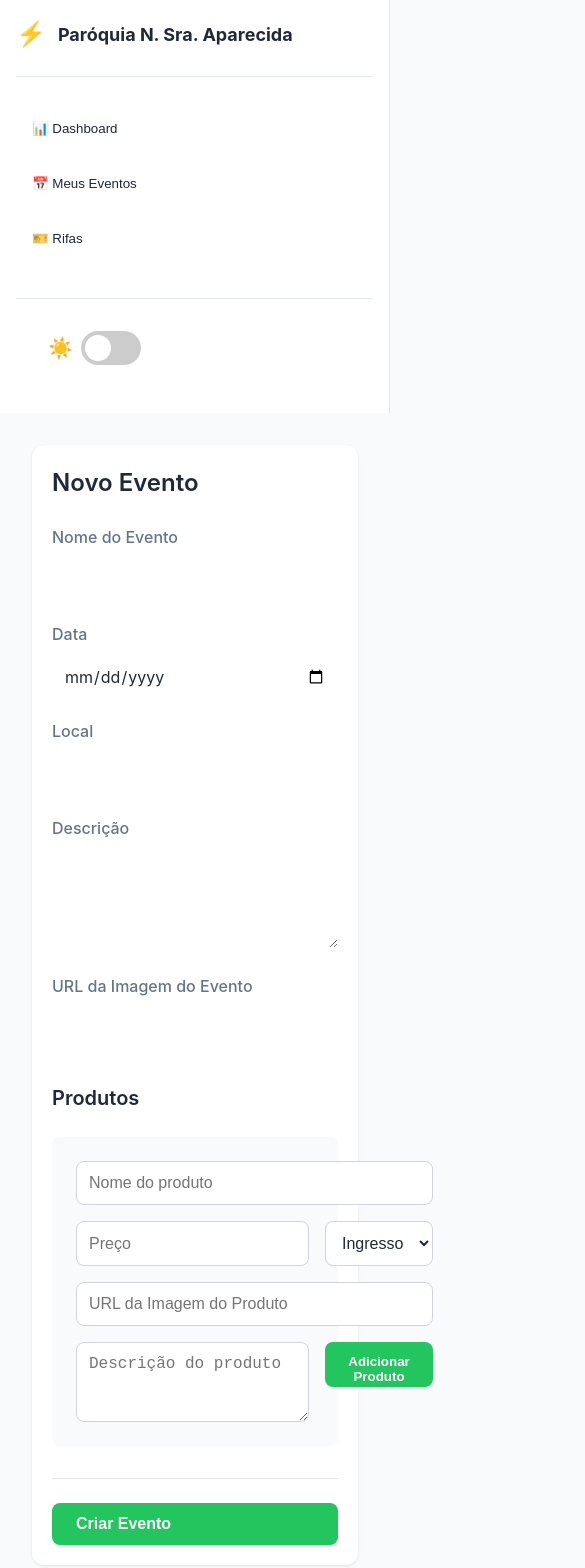
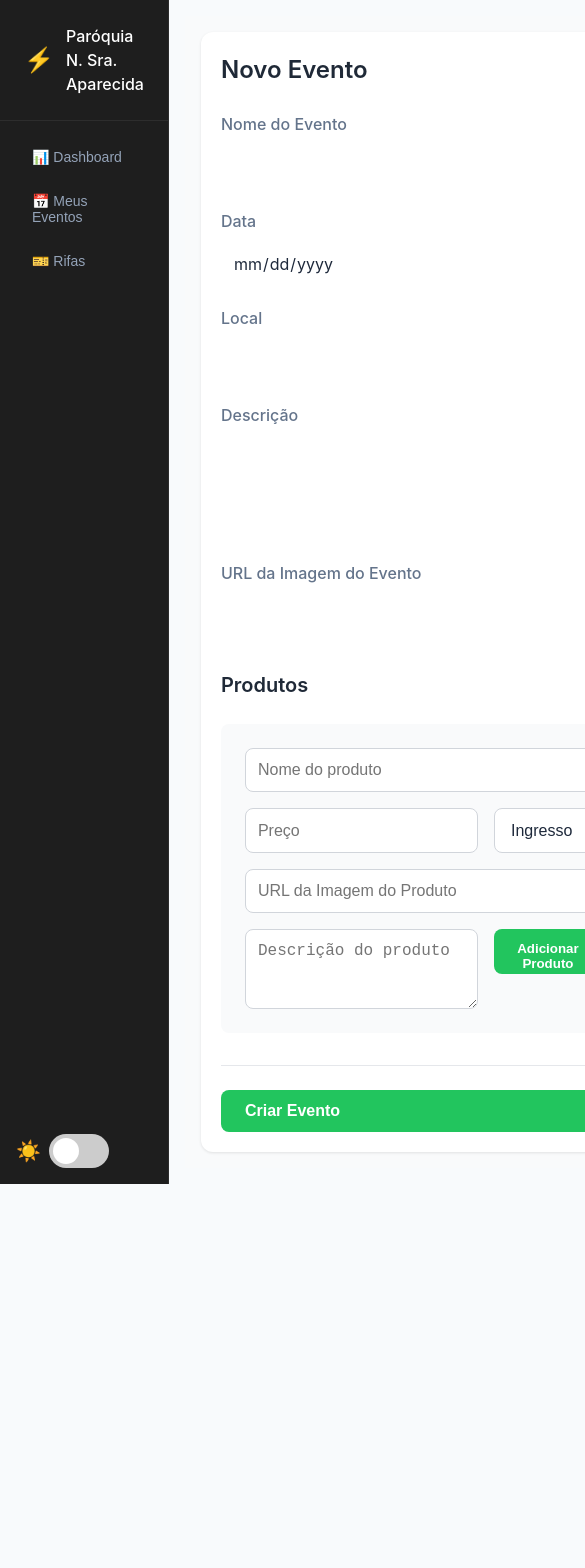
Before and after one commit to vinnimagalhaes/admin-igreja, a React (Vite) app: page /admin/events in a window 390 px wide. Shown: the top 1568 px of the page, 585 px wide, since content can reach past the window. After the commit the page ends 1184 px from the top, so only its background shows below. Built offline with nearby package versions, Linux system fonts and the light colour scheme.

Commit message:
Implementação da rifa

```diff
--- a/src/components/Layout.css
+++ b/src/components/Layout.css
@@ -7,84 +7,127 @@
 .sidebar {
   width: 280px;
   background-color: var(--sidebar-bg);
-  border-right: 1px solid var(--border-color);
-  padding: 24px;
+  border-right: 1px solid var(--border-dark);
   display: flex;
   flex-direction: column;
-  gap: 32px;
+  position: fixed;
+  height: 100vh;
+  left: 0;
+  top: 0;
 }
 
 .sidebar-header {
+  padding: 24px;
+  border-bottom: 1px solid var(--border-dark);
   display: flex;
   align-items: center;
   gap: 12px;
-  padding-bottom: 24px;
-  border-bottom: 1px solid var(--border-color);
 }
 
 .logo {
   font-size: 24px;
+  color: var(--accent-color);
 }
 
 .sidebar-header h2 {
+  color: white;
+  font-size: 16px;
+  font-weight: 500;
   margin: 0;
-  font-size: 18px;
-  color: #1f2937;
 }
 
 .sidebar-nav {
-  display: flex;
-  flex-direction: column;
-  gap: 8px;
+  padding: 16px;
+  flex: 1;
 }
 
 .nav-item {
   display: flex;
   align-items: center;
   padding: 12px 16px;
-  color: var(--text-primary);
+  color: #94a3b8;
   background: none;
   border: none;
   width: 100%;
   text-align: left;
   cursor: pointer;
   border-radius: 8px;
-  margin-bottom: 8px;
+  margin-bottom: 4px;
+  font-size: 14px;
   transition: all 0.2s;
 }
 
 .nav-item:hover {
-  background-color: var(--bg-secondary);
+  background-color: var(--accent-light);
+  color: white;
 }
 
 .nav-item.active {
-  background-color: var(--accent-color);
-  color: white;
+  background-color: var(--accent-light);
+  color: var(--accent-color);
+}
+
+.nav-item span {
+  margin-right: 12px;
 }
 
 .main-content {
   flex: 1;
-  padding: 24px;
+  margin-left: 280px;
+  padding: 32px;
   background-color: var(--bg-primary);
 }
 
-.sidebar-footer {
-  margin-top: auto;
-  padding: 16px;
-  border-top: 1px solid var(--border-color);
+.page-header {
+  display: flex;
+  justify-content: space-between;
+  align-items: center;
+  margin-bottom: 32px;
 }
 
+.page-header h1 {
+  font-size: 24px;
+  font-weight: 600;
+  color: var(--text-primary);
+  margin: 0;
+}
+
+.action-button {
+  background-color: var(--accent-color);
+  color: white;
+  border: none;
+  padding: 10px 20px;
+  border-radius: 8px;
+  font-weight: 500;
+  cursor: pointer;
+  transition: all 0.2s;
+  display: flex;
+  align-items: center;
+  gap: 8px;
+}
+
+.action-button:hover {
+  background-color: var(--accent-hover);
+}
+
+.content-card {
+  background-color: var(--bg-elevated);
+  border-radius: 12px;
+  border: 1px solid var(--border-color);
+  padding: 24px;
+  margin-bottom: 24px;
+}
+
+/* Responsividade */
 @media (max-width: 768px) {
-  .layout {
-    flex-direction: column;
-  }
-
   .sidebar {
     width: 100%;
-    padding: 16px;
+    height: auto;
+    position: relative;
   }
 
   .main-content {
+    margin-left: 0;
     padding: 16px;
   }
 }
--- a/src/styles/themes.css
+++ b/src/styles/themes.css
@@ -1,26 +1,30 @@
 :root {
   /* Cores principais */
   --bg-primary: #f8fafc;
-  --bg-secondary: #f1f5f9;
+  --bg-secondary: #1e1e1e;
+  --bg-elevated: #ffffff;
   --text-primary: #1e293b;
   --text-secondary: #64748b;
 
   /* Elementos de UI */
   --card-bg: #ffffff;
-  --sidebar-bg: #ffffff;
+  --sidebar-bg: #1e1e1e;
   --input-bg: #ffffff;
   --modal-bg: #ffffff;
 
-  /* Bordas e Divisores */
-  --border-color: #e2e8f0;
-  --border-hover: #cbd5e1;
+  /* Cores de Ação */
+  --accent-color: #4f46e5;
+  --accent-hover: #4338ca;
+  --accent-light: rgba(79, 70, 229, 0.1);
 
-  /* Cores de Ação */
-  --accent-color: #22c55e;
-  --accent-hover: #16a34a;
+  /* Status */
   --error-color: #ef4444;
   --warning-color: #f59e0b;
   --success-color: #22c55e;
+
+  /* Bordas */
+  --border-color: #e2e8f0;
+  --border-dark: #2d2d2d;
 
   /* Sombras */
   --shadow-sm: 0 1px 2px rgba(0, 0, 0, 0.05);
@@ -46,20 +50,26 @@
 
 [data-theme='dark'] {
   /* Cores principais */
-  --bg-primary: #0f172a;
-  --bg-secondary: #1e293b;
+  --bg-primary: #121212;
+  --bg-secondary: #1e1e1e;
+  --bg-elevated: #242424;
   --text-primary: #f1f5f9;
   --text-secondary: #94a3b8;
 
   /* Elementos de UI */
-  --card-bg: #1e293b;
-  --sidebar-bg: #1e293b;
-  --input-bg: #334155;
-  --modal-bg: #1e293b;
+  --card-bg: #242424;
+  --sidebar-bg: #1a1a1a;
+  --input-bg: #2d2d2d;
+  --modal-bg: #242424;
 
-  /* Bordas e Divisores */
-  --border-color: #334155;
-  --border-hover: #475569;
+  /* Bordas */
+  --border-color: #2d2d2d;
+  --border-dark: #404040;
+
+  /* Cores de Ação */
+  --accent-color: #4f46e5;
+  --accent-hover: #4338ca;
+  --accent-light: rgba(79, 70, 229, 0.2);
 
   /* Sombras (mais sutis no modo escuro) */
   --shadow-sm: 0 1px 2px rgba(0, 0, 0, 0.3);
```
Also changed, not shown: src/components/ContentCard.css (added, +69 -0 lines), src/components/ContentCard.tsx (added, +32 -0 lines).
